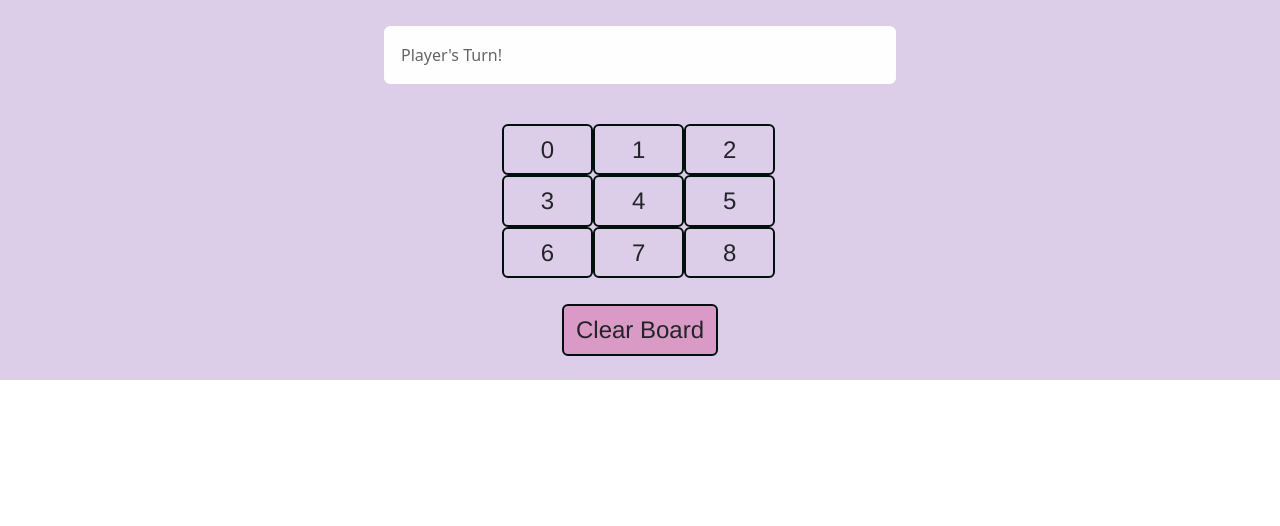
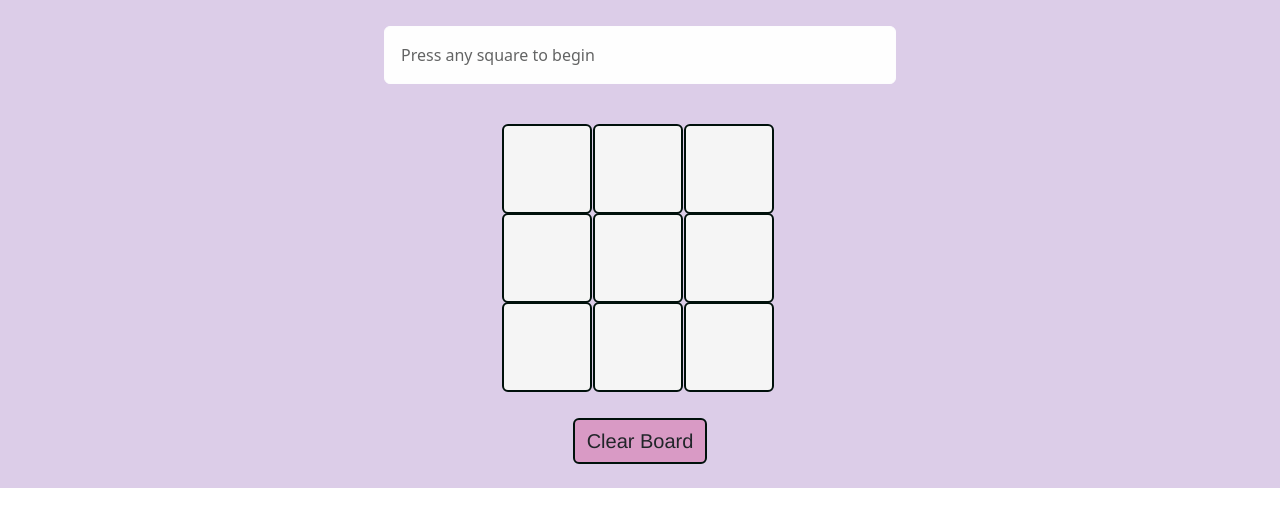
Before and after one commit to amytisdell/Tic-Tac-Toe-Game, a website: page index.html in a window 1280 px wide. Shown: the part 256-782 px from the top of the page. Drawn offline with nearby package versions, Linux system fonts and the light colour scheme.

Commit message:
game functional, new styles applied, numbers removed from tiles

```diff
--- a/index.html
+++ b/index.html
@@ -21,15 +21,15 @@
       </section>
       <br>
       <section class="container - sm">
-        <button class="gameButton btn" id="0">0</div>
-        <button class="gameButton btn" id="1">1</div>
-        <button class="gameButton btn" id="2">2</div>
-        <button class="gameButton btn" id="3">3</div>
-        <button class="gameButton btn" id="4">4</div>
-        <button class="gameButton btn" id="5">5</div>
-        <button class="gameButton btn" id="6">6</div>
-        <button class="gameButton btn" id="7">7</div>
-        <button class="gameButton btn" id="8">8</div>
+        <button class="gameButton btn" id="0"></div>
+        <button class="gameButton btn" id="1"></div>
+        <button class="gameButton btn" id="2"></div>
+        <button class="gameButton btn" id="3"></div>
+        <button class="gameButton btn" id="4"></div>
+        <button class="gameButton btn" id="5"></div>
+        <button class="gameButton btn" id="6"></div>
+        <button class="gameButton btn" id="7"></div>
+        <button class="gameButton btn" id="8"></div>
       </section>
       <br>
       <!-- <section class="banners">
--- a/index.js
+++ b/index.js
@@ -1,4 +1,4 @@
-document.getElementById("currentPlayer").innerText="Player's Turn!";
+document.getElementById("currentPlayer").innerText="Press any square to begin";
 
 
 //GameButtons
@@ -43,42 +43,34 @@ function disableAll() {
 //Checking each player's scores
 function checkPlayer1Scores() {
     if ((gameButton0.innerText == ("X")) && (gameButton1.innerText == ("X")) && (gameButton2.innerText == ("X"))) {
-        // document.getElementById("winner").innerText="Player 1 Wins!";
         document.getElementById("currentPlayer").innerText="Game Over - Player Wins!";
         disableAll();
         throw new Error
     } else if ((gameButton3.innerText == ("X")) && (gameButton4.innerText == ("X")) && (gameButton5.innerText == ("X"))) {
-        // document.getElementById("winner").innerText="Player 1 Wins!";
         document.getElementById("currentPlayer").innerText="Game Over - Player Wins!";
         disableAll();
         throw new Error
     } else if ((gameButton6.innerText == ("X")) && (gameButton7.innerText == ("X")) && (gameButton8.innerText == ("X"))) {
-        // document.getElementById("winner").innerText="Player 1 Wins!";
         document.getElementById("currentPlayer").innerText="Game Over - Player Wins!";
         disableAll();
         throw new Error
     } else if ((gameButton0.innerText == ("X")) && (gameButton3.innerText == ("X")) && (gameButton6.innerText == ("X"))) {
-        // document.getElementById("winner").innerText="Player 1 Wins!";
         document.getElementById("currentPlayer").innerText="Game Over - Player Wins!";
         disableAll();
         throw new Error
     } else if ((gameButton1.innerText == ("X")) && (gameButton4.innerText == ("X")) && (gameButton7.innerText == ("X"))) {
-        // document.getElementById("winner").innerText="Player 1 Wins!";
         document.getElementById("currentPlayer").innerText="Game Over - Player Wins!";
         disableAll();
         throw new Error
     } else if ((gameButton2.innerText == ("X")) && (gameButton5.innerText == ("X")) && (gameButton8.innerText == ("X"))) {
-        // document.getElementById("winner").innerText="Player 1 Wins!";
         document.getElementById("currentPlayer").innerText="Game Over - Player Wins!";
         disableAll();
         throw new Error
     } else if ((gameButton0.innerText == ("X")) && (gameButton4.innerText == ("X")) && (gameButton8.innerText == ("X"))) {
-        // document.getElementById("winner").innerText="Player 1 Wins!";
         document.getElementById("currentPlayer").innerText="Game Over - Player Wins!";
         disableAll();
         throw new Error
     } else if ((gameButton2.innerText == ("X")) && (gameButton4.innerText == ("X")) && (gameButton6.innerText == ("X"))) {
-        // document.getElementById("winner").innerText="Player 1 Wins!";
         document.getElementById("currentPlayer").innerText="Game Over - Player Wins!";
         disableAll();
         throw new Error
@@ -88,42 +80,34 @@ function checkPlayer1Scores() {
 
 function checkComputerScores() {
     if ((gameButton0.innerText == ("O")) && (gameButton1.innerText == ("O")) && (gameButton2.innerText == ("O"))) {
-        // document.getElementById("winner").innerText="Computer wins!";
         document.getElementById("currentPlayer").innerText="Game Over - Computer Wins!"
         disableAll();
         throw new Error;
     } else if ((gameButton3.innerText == ("O")) && (gameButton4.innerText == ("O")) && (gameButton5.innerText == ("O"))) {
-        // document.getElementById("winner").innerText="Computer wins!";
         document.getElementById("currentPlayer").innerText="Game Over - Computer Wins!"
         disableAll();
         throw new Error;
     } else if ((gameButton6.innerText == ("O")) && (gameButton7.innerText == ("O")) && (gameButton8.innerText == ("O"))) {
-        // document.getElementById("winner").innerText="Computer wins!";
         document.getElementById("currentPlayer").innerText="Game Over - Computer Wins!"
         disableAll();
         throw new Error;
     } else if ((gameButton0.innerText == ("O")) && (gameButton3.innerText == ("O")) && (gameButton6.innerText == ("O"))) {
-        // document.getElementById("winner").innerText="Computer wins!";
         document.getElementById("currentPlayer").innerText="Game Over - Computer Wins!"
         disableAll();
         throw new Error;
     } else if ((gameButton1.innerText == ("O")) && (gameButton4.innerText == ("O")) && (gameButton7.innerText == ("O"))) {
-        // document.getElementById("winner").innerText="Computer wins!";
         document.getElementById("currentPlayer").innerText="Game Over - Computer Wins!"
         disableAll();
         throw new Error;
     } else if ((gameButton2.innerText == ("O")) && (gameButton5.innerText == ("O")) && (gameButton8.innerText == ("O"))) {
-        // document.getElementById("winner").innerText="Computer wins!";
         document.getElementById("currentPlayer").innerText="Game Over - Computer Wins!"
         disableAll();
         throw new Error;
     } else if ((gameButton0.innerText == ("O")) && (gameButton4.innerText == ("O")) && (gameButton8.innerText == ("O"))) {
-        // document.getElementById("winner").innerText="Computer wins!";
         document.getElementById("currentPlayer").innerText="Game Over - Computer Wins!"
         disableAll();
         throw new Error;
     } else if ((gameButton2.innerText == ("O")) && (gameButton4.innerText == ("O")) && (gameButton6.innerText == ("O"))) {
-        // document.getElementById("winner").innerText="Computer wins!";
         document.getElementById("currentPlayer").innerText="Game Over - Computer Wins!"
         disableAll();
         throw new Error;
@@ -245,10 +229,9 @@ function computerMove() {
         document.getElementById("currentPlayer").innerText="Computer's Turn!";
     } else {
         document.getElementById("currentPlayer").innerText="Game Over - It's a tie!"
-        // document.getElementById("winner").innerText="It's a tie!";
         throw new Error;
     };
-    setTimeout(turn, 50)
+    setTimeout(turn, 100)
     function turn() {
     if (gameSquares.length > 0) {
     let computerTurn = Math.floor(Math.random()*gameSquares.length);
--- a/styles.css
+++ b/styles.css
@@ -39,7 +39,17 @@ Palette from coolors.co
     display: flex;
     justify-content: center;
     align-items: center;
-    font-size: 24px;
+    font-size: 20px;
+
+}
+
+.gameButton{
+    background-color: whitesmoke;
+    height: 90px;
+    width: 90px;
+    padding: 2px;
+    font-size: 40px;
+
 }
 
 p {
```
